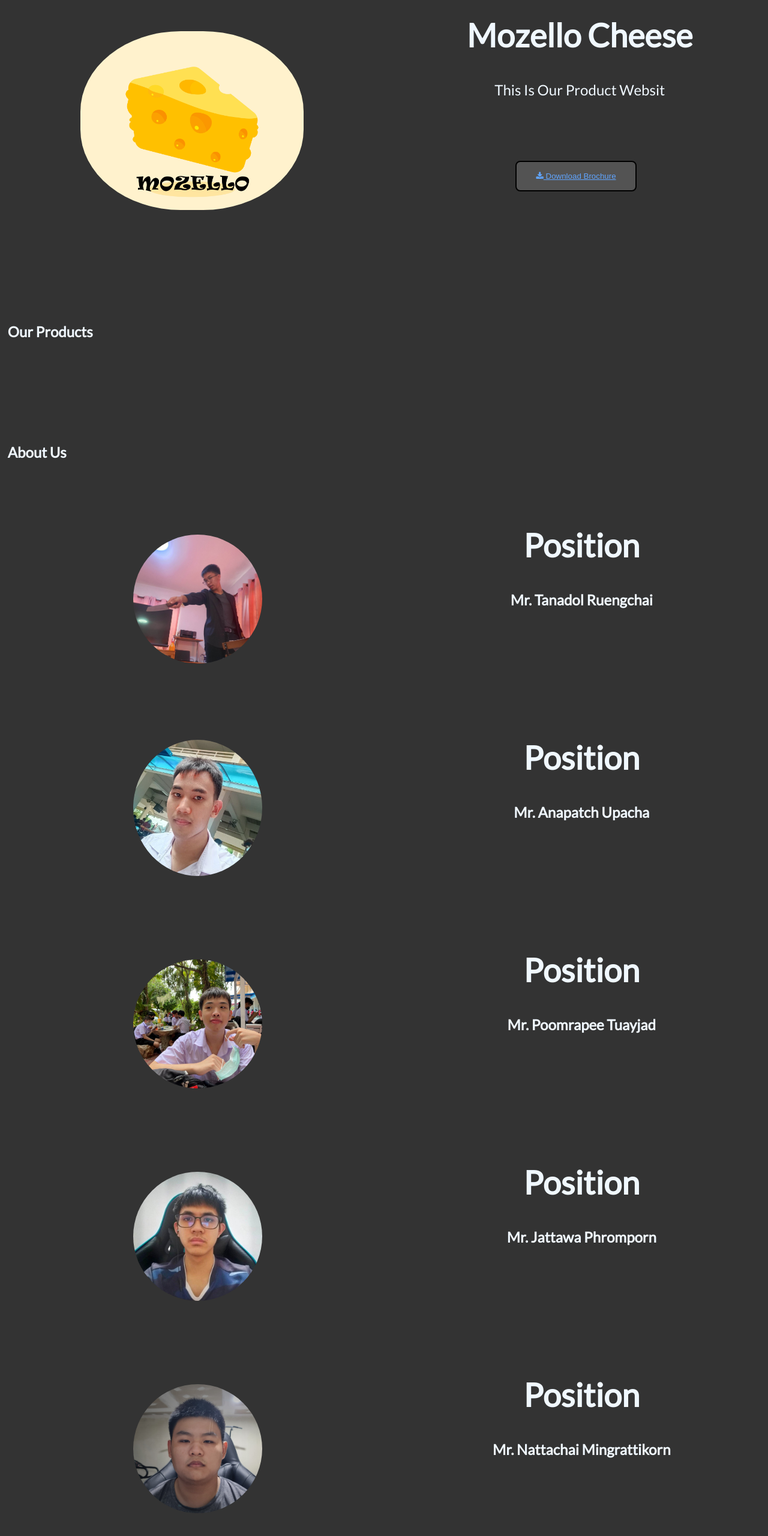
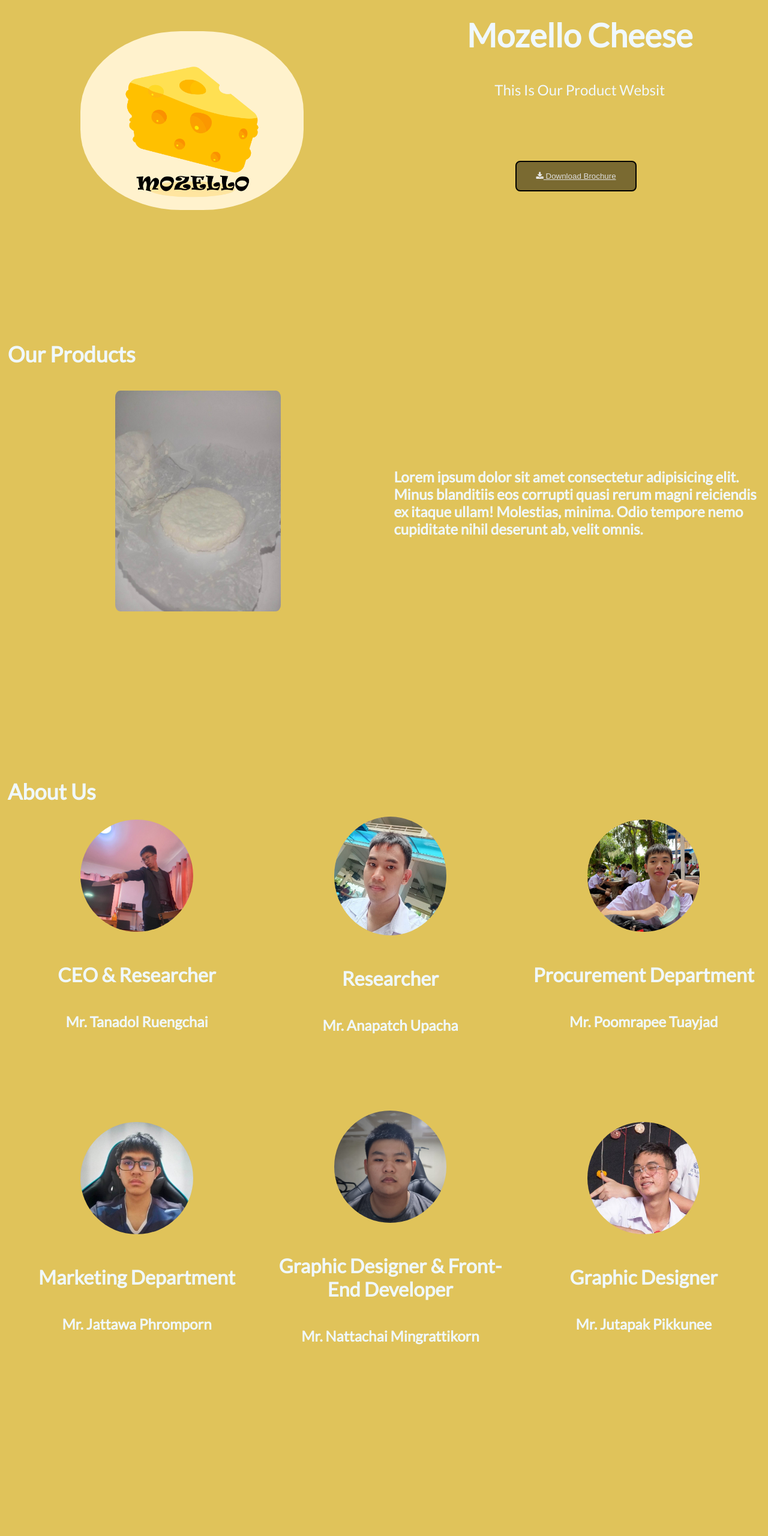
Before and after one commit to EnduringZulu/Cheese-Website, a plain HTML site: page index.html in a window 1280 px wide. Shown: the part 182-2742 px from the top of the page at 60% size. Drawn offline with nearby package versions, Linux system fonts and the light colour scheme.

Commit message:
Add img & change flexbox & information

```diff
--- a/index.html
+++ b/index.html
@@ -55,7 +55,7 @@
             <!---Download Button--->
             <div class="download_button">
                 <button class="Download-button">
-                  <i class="fa fa-download"></i><a href="#" style="color: rgb(96, 165, 255);"> Download Brochure</a>
+                  <i class="fa fa-download"></i><a href="#" style="color: rgb(222, 222, 222);"> Download Brochure</a>
                 </button>
             </div>
         </div>
@@ -68,123 +68,90 @@
 
     <section class="All-Nav">
 
-    <!---Nav Projects--->
+    <!---Nav Products--->
     <section class="project-section">
-      <h2 id="products"><br><br>Our Products</h2>
+      <h2 id="products"><br><br>Our Products</h2><br>
+        <!--pic1--->
+        <div class="flex-container">
+            <div class="flex-item-left">
+                <div class='profile-image'>
+                    <img src="./pic1.jpg" style=" width: 45%; border-radius: 3%;">
+                </div>
+            </div>
+
+            <!---flexbox--->
+            <div class="flex-item-right">
+                <div class='profile-image'>
+                    <h6 class="information">Lorem ipsum dolor sit amet consectetur adipisicing elit. Minus blanditiis eos corrupti quasi rerum magni reiciendis ex itaque ullam! Molestias, minima. Odio tempore nemo cupiditate nihil deserunt ab, velit omnis.</h6>
+                </div>
+            </div>
+        </div>
     </section>
     <br><br><br><br><br><br>
 
     <!---Nav About us--->
     <section class="about-section">
       <h2 id="about"><br><br>About Us</h2>
-        <!--member1--->
+        <!--row1--->
         <div class="flex-container">
-            <div class="flex-item-left">
-                <div class='profile-image'>
-                    <img src="./mem1.jpg" style=" width: 35%; border-radius: 50%;">
+            <div class="flex-item-right">
+                <div class='profile-header'>
+                    <img src="./mem1.jpg" style=" width: 50%; border-radius: 50%;">
+                    <br><br>
+                    <h2 class="flextext">CEO & Researcher</h2><br>
+                    <h6>Mr. Tanadol Ruengchai</h6><br><br>
                 </div>
             </div>
 
             <!---flexbox--->
             <div class="flex-item-right">
                 <div class="profile-header">
+                    <img src="./mem2.jpg" style=" width: 50%; border-radius: 50%;">
                     <br><br>
-                    <h2>Position</h2><br>
-                    <h6>Mr. Tanadol Ruengchai</h6><br><br>
+                    <h2 class="flextext">Researcher</h2><br>
+                    <h6>Mr. Anapatch Upacha</h6><br><br>
+                </div>
+            </div>
+
+            <div class="flex-item-right">
+                <div class="profile-header">
+                    <img src="./mem3.jpg" style=" width: 50%; border-radius: 50%;">
+                    <br><br>
+                    <h2 class="flextext">Procurement Department</h2><br>
+                    <h6>Mr. Poomrapee Tuayjad</h6><br><br>
                 </div>
             </div>
         </div>
-
-        <!--member2--->
+        <!---row2--->
         <div class="flex-container">
-            <div class="flex-item-left">
-                <div class='profile-image'>
-                    <img src="./mem2.jpg" style=" width: 35%; border-radius: 50%;">
+            <div class="flex-item-right">
+                <div class='profile-header'>
+                    <img src="./mem4.jpg" style=" width: 50%; border-radius: 50%;">
+                    <br><br>
+                    <h2 class="flextext">Marketing Department</h2><br>
+                    <h6>Mr. Jattawa Phromporn</h6><br><br>
                 </div>
             </div>
 
             <!---flexbox--->
             <div class="flex-item-right">
                 <div class="profile-header">
+                    <img src="./mem5.jpg" style=" width: 50%; border-radius: 50%;">
                     <br><br>
-                    <h2>Position</h2><br>
-                    <h6>Mr. Anapatch Upacha</h6><br><br>
-                </div>
-            </div>
-        </div>
-
-        <!--member3--->
-        <div class="flex-container">
-            <div class="flex-item-left">
-                <div class='profile-image'>
-                    <img src="./mem3.jpg" style=" width: 35%; border-radius: 50%;">
+                    <h2 class="flextext">Graphic Designer & front-End Developer</h2><br>
+                    <h6>Mr. Nattachai Mingrattikorn</h6><br><br>
                 </div>
             </div>
 
-            <!---flexbox--->
             <div class="flex-item-right">
                 <div class="profile-header">
+                    <img src="./mem6.jpg" style=" width: 50%; border-radius: 50%;">
                     <br><br>
-                    <h2>Position</h2><br>
-                    <h6>Mr. Poomrapee Tuayjad</h6><br><br>
-                </div>
-            </div>
-        </div>
-
-        <!--member4--->
-        <div class="flex-container">
-            <div class="flex-item-left">
-                <div class='profile-image'>
-                    <img src="./mem4.jpg" style=" width: 35%; border-radius: 50%;">
-                </div>
-            </div>
-
-            <!---flexbox--->
-            <div class="flex-item-right">
-                <div class="profile-header">
-                    <br><br>
-                    <h2>Position</h2><br>
-                    <h6>Mr. Jattawa Phromporn</h6><br><br>
-                </div>
-            </div>
-        </div>
-
-        <!--member5--->
-        <div class="flex-container">
-            <div class="flex-item-left">
-                <div class='profile-image'>
-                    <img src="./mem5.jpg" style=" width: 35%; border-radius: 50%;">
-                </div>
-            </div>
-
-            <!---flexbox--->
-            <div class="flex-item-right">
-                <div class="profile-header">
-                    <br><br>
-                    <h2>Position</h2><br>
-                    <h6>Mr. Nattachai Mingrattikorn</h6><br><br>
-                </div>
-            </div>
-        </div>
-
-        <!--member6--->
-        <div class="flex-container">
-            <div class="flex-item-left">
-                <div class='profile-image'>
-                    <img src="./mem6.jpg" style=" width: 35%; border-radius: 50%;">
-                </div>
-            </div>
-
-            <!---flexbox--->
-            <div class="flex-item-right">
-                <div class="profile-header">
-                    <br><br>
-                    <h2>Position</h2><br>
+                    <h2 class="flextext">Graphic Designer</h2><br>
                     <h6>Mr. Jutapak Pikkunee</h6><br><br>
                 </div>
             </div>
         </div>
-
     </section>
     <br><br><br>
 
@@ -193,14 +160,16 @@
     <!---Nav Contact--->
     <section class="contact-section">
         <h2 id="contact"><br><br>Contact</h2>
-        <a href="#facebook">
+        <a href="https://www.facebook.com/">
             <img src="./icons-facebook.png">
-            <br><h4>afasdwsd</h4>
+            <h4>Mozello Cheese</h4>
+        </a><br>
+        <a href="https://www.instagram.com/">
+            <img src="./icons-instagram.png">
+            <h4>mozellocheese</h4>
         </a>
-        <a href="#instagram">
-            <img src="./icons-instagram.png">
-            <br><h4>sdgsargsrg</h4>
-        </a>
+        <br>
+        <h4>Tel.0xx-xxx-xxxx</h4>
 
       <br><br><br><br><br><br>
     </section>
--- a/styles.css
+++ b/styles.css
@@ -11,7 +11,7 @@ html {
 
 /* Background color & fonts */
 body {
-    background-color: rgb(51, 51, 51);
+    background-color: rgb(224,195,90);
     font-family: 'Lato', sans-serif;
 }
 
@@ -29,7 +29,7 @@ body {
 /* From W3Schools.com*/
 /* Add a black background color to the top navigation */
 .topnav {
-    background-color: rgb(122, 83, 0);
+    background-color: rgb(122, 106, 49);
     overflow: hidden;
 }
 
@@ -153,20 +153,21 @@ header {
 .All-Nav {
     color: aliceblue;
     margin-left: 1%;
+    font-size: 150%;
 }
 
 /* Download Button color */
 .Download-button {
-    background-color: rgb(83, 83, 83);
-    color: rgb(96, 165, 255);
+    background-color: rgb(122, 106, 49);
+    color: rgb(232, 232, 232);
     border: 2px solid rgb(0, 0, 0);
     padding: 16px 32px;
     border-radius: 0.5rem;
 }
 
 .Download-button:hover {
-    background-color: aliceblue;
-    color: rgb(96, 165, 255);
+    background-color: rgb(109, 109, 109);
+    color: rgb(64, 64, 64);
     cursor: pointer;
     opacity: 70%;
 }
@@ -174,3 +175,11 @@ header {
 .idiom {
     font-weight: normal;
 }
+
+.flextext{
+    font-size: 90%;
+}
+
+.information{
+    text-align: left;
+}
```
Also changed, not shown: pic1.jpg (added).
